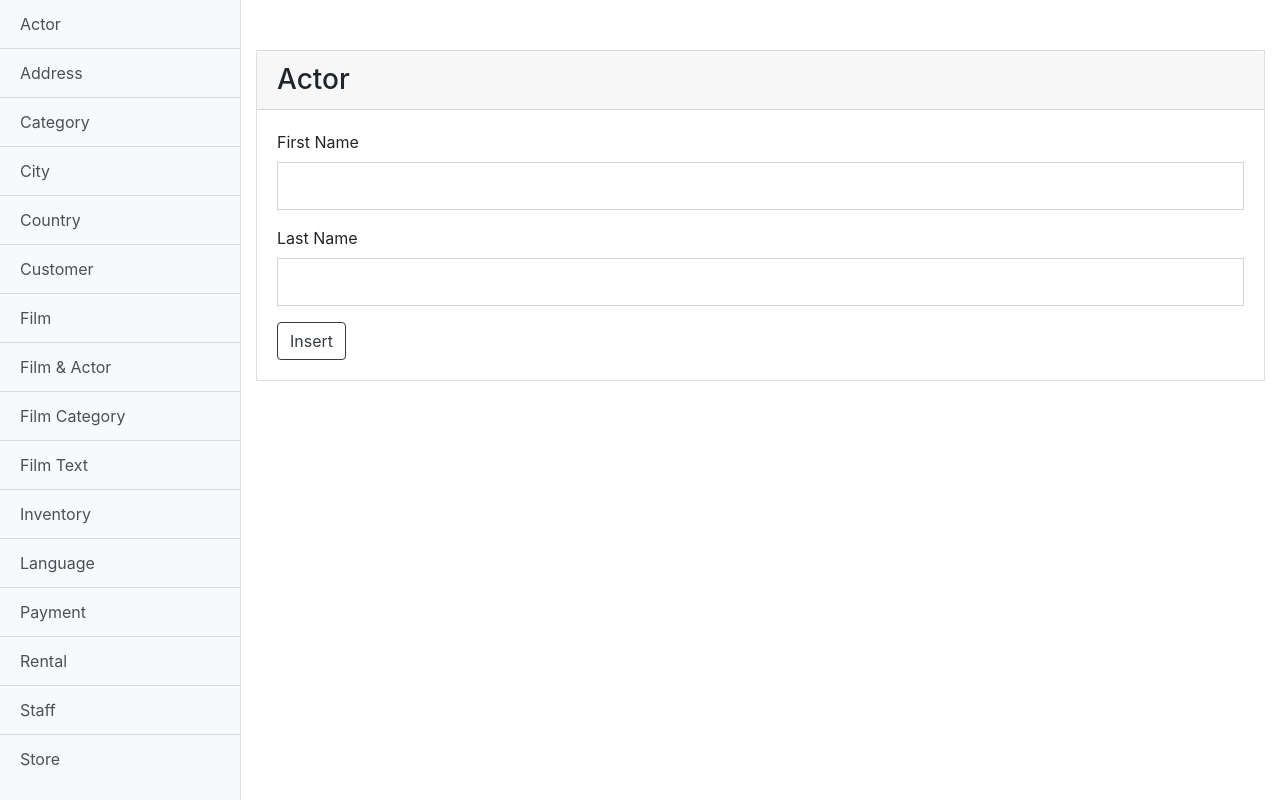
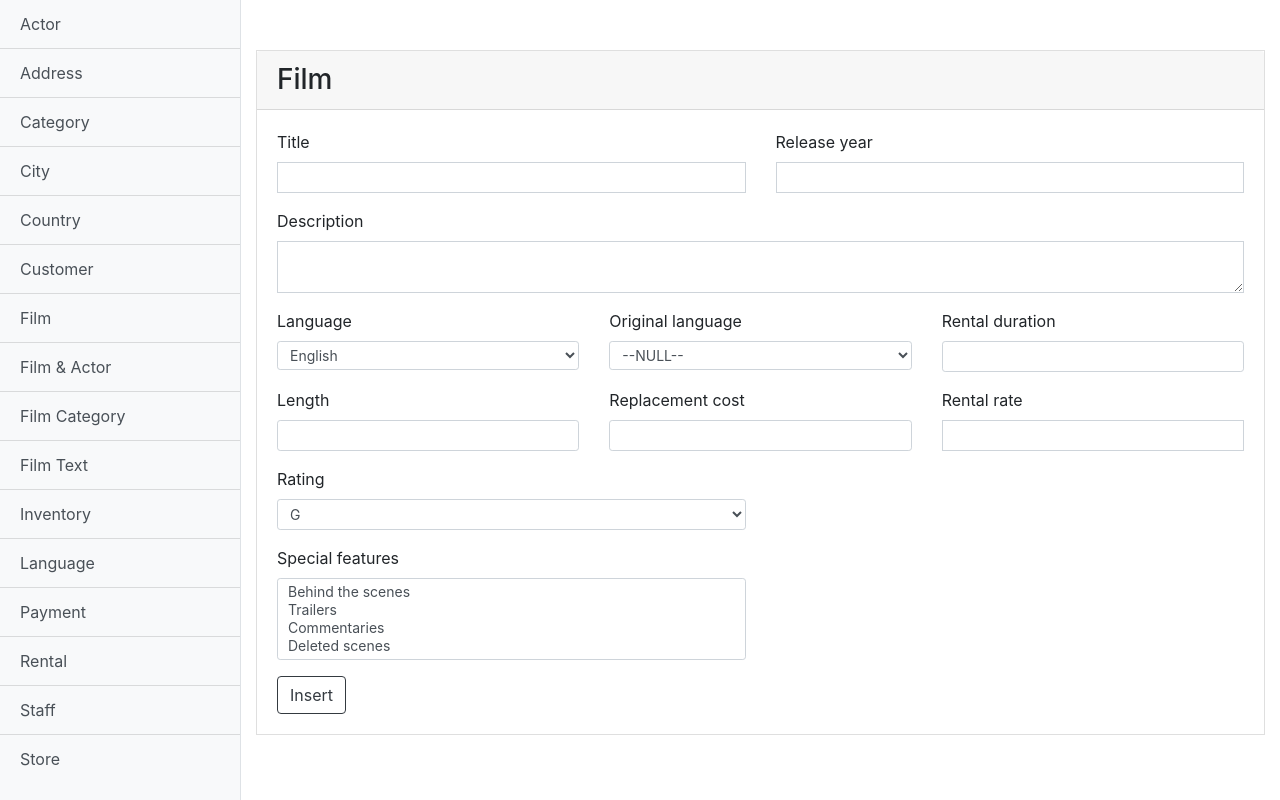
Before and after one commit to weikenchoo/DBI-Assignment, a PHP site: page /form/film/insert.php in a window 1280 px wide. Shown: the part 72-872 px from the top of the page. Run offline with PHP 8.4, Linux system fonts and the light colour scheme; some libraries are stand-ins or nearby versions.

Commit message:
Added insert form for film table

```diff
--- a/css/index.css
+++ b/css/index.css
@@ -56,8 +56,8 @@
   }
 
   .scrollable{
+    height:500px;
 
-    max-width: 100%;
 
     overflow : auto;
   }
@@ -76,3 +76,7 @@
 .navbar .nav-item .nav-link{
   color:white;
 }
+
+h1{
+  padding-bottom: 10px;
+}
--- a/form/actor/insert.php
+++ b/form/actor/insert.php
@@ -75,13 +75,13 @@
         <div class="card-body">
             <form class="form" role="form" id="formInsert"  method="POST">
                 <div class="form-group">
-                    <label for="uname1">First Name</label>
-                    <input type="text" class="form-control form-control-lg rounded-0" name="uname1" id="uname1" required="">
+                    <label >First Name</label>
+                    <input type="text" class="form-control form-control-lg rounded-0" name="first_name" id="first_name" required="">
                     <div class="invalid-feedback">Oops, you missed this one.</div>
                 </div>
                 <div class="form-group">
                     <label>Last Name</label>
-                    <input type="password" class="form-control form-control-lg rounded-0" id="pwd1" required="" autocomplete="new-password">
+                    <input type="text" class="form-control form-control-lg rounded-0" name="last_name" id="last_name" required="" >
                     <div class="invalid-feedback" style="color:black;" >Enter your password too!</div>
                 </div>
 
--- a/form/address/insert.php
+++ b/form/address/insert.php
@@ -96,8 +96,8 @@
                 <div class="form-group row">
                     <label class="col-lg-3 col-form-label form-control-label">District</label>
                     <div class="col-lg-9">
-                        <input class="form-control" type="text" name="district" id="district" required="">
-                        <div class="invalid-feedback">Oops, you missed this one.</div>
+                        <input class="form-control" type="text" name="district" id="district" >
+
                     </div>
                 </div>
                 <div class="form-group row">
@@ -126,7 +126,7 @@
                     </div>
                 </div>
 
-                <button type="submit" class="btn btn-outline-dark " >Insert</button>
+                <button type="submit" class="btn btn-outline-dark btn-lg " >Insert</button>
             </form>
         </div>
 
--- a/form/address/update.php
+++ b/form/address/update.php
@@ -99,7 +99,6 @@
                       <select id="city" class="form-control" size="0">
                         <option value="">Kuala Lumpur</option>
                         <option value="">Bandar Sunway</option>
-
                       </select>
 
                     </div>
--- a/form/film/insert.php
+++ b/form/film/insert.php
@@ -70,22 +70,114 @@
     <div class="page-content-wrapper container" id ="database-table">
     <div class="card rounded-0">
         <div class="card-header">
-            <h3 class="mb-0">Actor</h3>
+            <h3 class="mb-0">Film</h3>
         </div>
         <div class="card-body">
             <form class="form" role="form" id="formInsert"  method="POST">
-                <div class="form-group">
-                    <label for="uname1">First Name</label>
-                    <input type="text" class="form-control form-control-lg rounded-0" name="uname1" id="uname1" required="">
-                    <div class="invalid-feedback">Oops, you missed this one.</div>
+              <div class="row">
+                <div class="col-sm-6">
+                  <div class="form-group">
+                      <label>Title</label>
+                      <input type="text" class="form-control form-control-sm rounded-0" name="title" id="title" required="">
+                      <div class="invalid-feedback">Oops, you missed this one.</div>
+                  </div>
                 </div>
-                <div class="form-group">
-                    <label>Last Name</label>
-                    <input type="password" class="form-control form-control-lg rounded-0" id="pwd1" required="" autocomplete="new-password">
-                    <div class="invalid-feedback" style="color:black;" >Enter your password too!</div>
+                <div class="col-sm-6">
+                  <div class="form-group">
+                      <label>Release year</label>
+                      <input type="text" class="form-control form-control-sm rounded-0" name="release_year" id="release_year" required="">
+                      <div class="invalid-feedback">Oops, you missed this one.</div>
+                  </div>
                 </div>
+              </div>
 
-                <button type="submit" class="btn btn-outline-dark " >Insert</button>
+              <div class="form-group">
+                  <label>Description</label>
+                  <textarea class="form-control form-control-sm rounded-0" name="desc" id="" cols="10" rows="2" required=""></textarea>
+
+              </div>
+              <div class="row">
+                <div class="col-sm-4">
+                  <div class="form-group">
+                      <label for="lang">Language</label>
+                      <select id="language" class="form-control form-control-sm" size="0" required="">
+
+                        <option value="">English</option>
+                        <option value="">Chinese</option>
+                      </select>
+                  </div>
+                </div>
+                <div class="col-sm-4">
+                  <div class="form-group">
+                      <label for="ori">Original language</label>
+                      <select class="form-control form-control-sm" name ="original_language_id" id="language"  size="0">
+                        <option value="null">--NULL--</option>
+                        <option value="">English</option>
+                        <option value="">Chinese</option>
+                      </select>
+                  </div>
+                </div>
+                <div class="col-sm-4">
+                  <div class="form-group">
+                      <label>Rental duration</label>
+                      <input type="number" class="form-control form-control-sm " name="rental_duration" id="rental_duration" required="" >
+
+                  </div>
+                </div>
+              </div>
+              <div class="row">
+                <div class="col-sm-4">
+                    <div class="form-group">
+                        <label>Length</label>
+                        <input type="number" class="form-control form-control-sm " name="length" id="length" required="" >
+
+                    </div>
+                  </div>
+                  <div class="col-sm-4">
+                    <div class="form-group">
+                        <label>Replacement cost</label>
+                        <input type="number" class="form-control form-control-sm " name="replacement_cost" id="replacement_cost" step ="0.01" required="" >
+
+                    </div>
+                  </div>
+                <div class="col-sm-4">
+                  <div class="form-group">
+                      <label>Rental rate</label>
+                      <input type="number" class="form-control form-control-sm rounded-0" name="rental_rate" id="rental_rate" step ="0.01" required="">
+                  </div>
+                </div>
+              </div>
+              <div class="row">
+                <div class="col-sm-6">
+                  <div class="form-group">
+                      <label>Rating</label>
+                      <select name="rating" id="rating" class="form-control form-control-sm" required="">
+                        <option value="">G</option>
+                        <option value="">R</option>
+                        <option value="">PG-13</option>
+                        <option value="">PG</option>
+                        <option value="">NC-17</option>
+                      </select>
+                  </div>
+                </div>
+              </div>
+              <div class="row">
+              <div class="col-sm-6">
+                  <div class="form-group">
+                      <label>Special features</label>
+                      <select multiple name="special_features" id="special_features" class="form-control form-control-sm" required="">
+                        <option value="">Behind the scenes</option>
+                        <option value="">Trailers</option>
+                        <option value="">Commentaries</option>
+                        <option value="">Deleted scenes</option>
+                      </select>
+                  </div>
+                </div>
+              </div>
+
+
+
+              <button type="submit" class="btn btn-outline-dark " >Insert</button>
             </form>
         </div>
 
```
